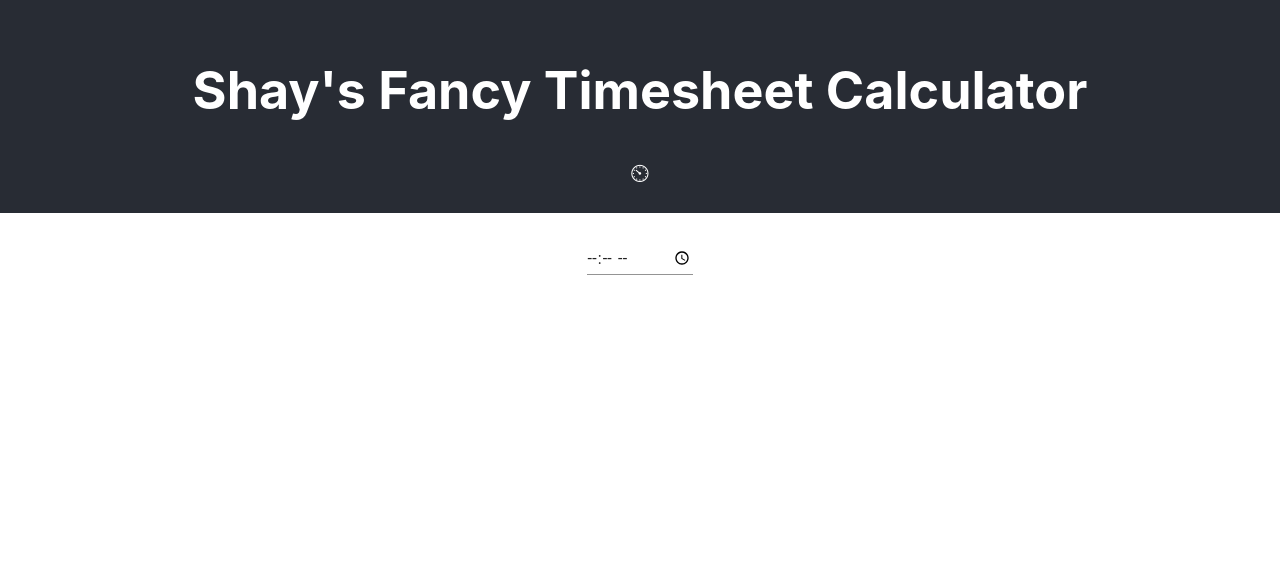
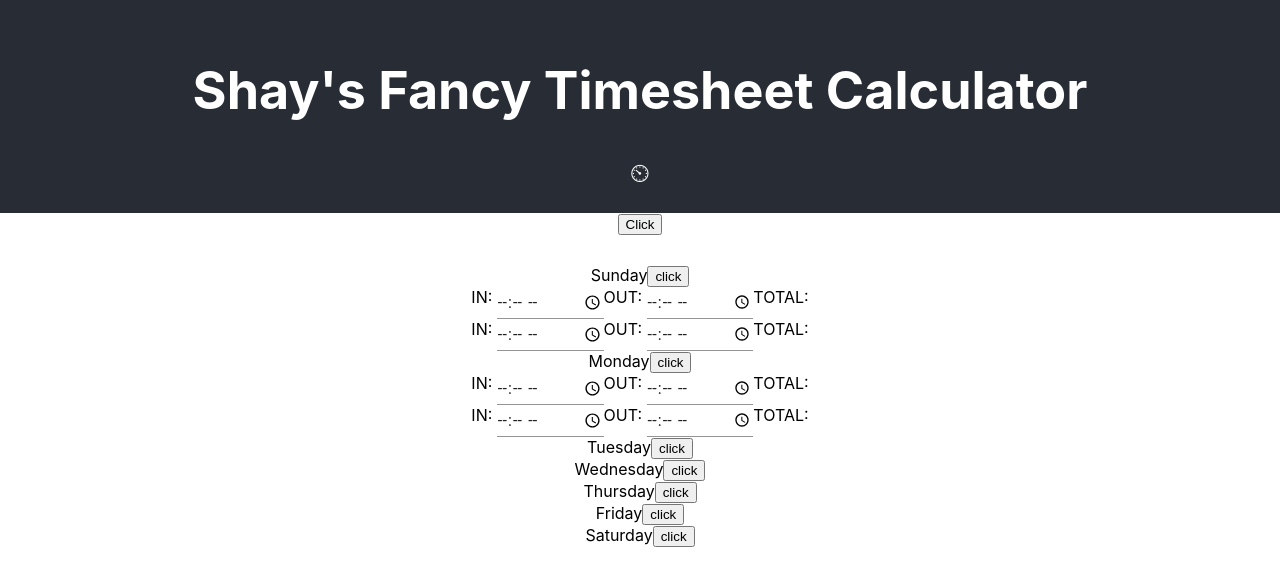
Before and after one commit to Myst1024/shay_timesheet_calculator, a React (Create React App) app: page / in a window 1280 px wide. Shown: the top 586 px of the page. Built offline with nearby package versions, Linux system fonts and the light colour scheme.

Commit message:
initial commit

```diff
--- a/package.json
+++ b/package.json
@@ -6,6 +6,7 @@
     "@material-ui/core": "^4.0.0-beta.1",
     "react": "^16.8.6",
     "react-dom": "^16.8.6",
+    "react-redux": "^7.0.3",
     "react-scripts": "3.0.1"
   },
   "scripts": {
--- a/src/App.js
+++ b/src/App.js
@@ -1,19 +1,96 @@
 import React from 'react';
+import Day from './components/Day.js';
 import './App.css';
-import TimeInput from './components/TimeInput.js'
 
-function App() {
+class App extends React.Component {
+  constructor(props) {
+    super(props)
+    this.state = {
+      days: [
+        {
+          name: 'Sunday',
+          punches: [
+            {
+              key: 1558210311111,
+              in: 1558210304027,
+              out: 1558210307027
+            },
+            {
+              key: 1558210322222,
+              in: 1558210309000,
+              out: 1558210312000
+            },
+          ]
+        },
+        {
+          name: 'Monday',
+          punches: [
+            {
+              key: 1558210311121,
+              in: 1558210304027,
+              out: 1558210307027
+            },
+            {
+              key: 1558210322232,
+              in: 1558210309000,
+              out: 1558210312000
+            },
+          ]
+        },
+        {
+          name: 'Tuesday',
+          punches: []
+        },
+        {
+          name: 'Wednesday',
+          punches: []
+        },
+        {
+          name: 'Thursday',
+          punches: []
+        },
+        {
+          name: 'Friday',
+          punches: []
+        },
+        {
+          name: 'Saturday',
+          punches: []
+        },
+
+      ]
+    }
+  }
+
+  updatePunch = (day, key, type, time) => () => {
+    debugger;
+    let dayToUpdate = this.state.days.find(element => {
+      return element.name === day
+    })
+    console.log(dayToUpdate);
+    let newState = {...this.state.newState}
+
+    this.setState({newState})
+  }
+
+  render() {
+    const days = this.state.days.map((day) =>
+      <Day key={day.name} name={day.name} punches={day.punches} updatePunch={this.updatePunch.bind(this)}/>
+    )
+
     return (
       <div className="App">
         <header className="App-header">
           <h1>Shay's Fancy Timesheet Calculator</h1>
           <span>⏲</span>
         </header>
+        <button onClick={this.updatePunch('Monday')}>Click</button>
         <div className="calculator">
-        <TimeInput />
+          {days}
         </div>
       </div>
-  );
+    )
+  };
 }
 
 export default App;
--- /dev/null
+++ b/src/components/Day.js
@@ -0,0 +1,20 @@
+import React from 'react';
+import Punch from './Punch.js';
+
+
+
+function Day(props) {
+    console.log(props);
+    return(
+        <div className="dayContainer">
+            {props.name}
+            <button onClick={(e) => props.updatePunch}>click</button>
+            {props.punches.map((punch) =>
+                <Punch key={punch.key} punchKey={punch.key} day={props.name} updatePunch={props.updatePunch}/>
+            )}
+
+        </div>
+    )
+}
+
+export default Day
--- /dev/null
+++ b/src/components/Punch.js
@@ -0,0 +1,25 @@
+import React from 'react';
+import TextField from '@material-ui/core/TextField';
+
+function Punch(props) {
+    console.log(props);
+    props.updatePunch()
+    return (
+        <div>
+
+            IN: <TextField
+                type="time"
+                inputProps={{punch:"in"}}
+                onChange={(e) => props.updatePunch(props.day, props.punchKey, 'in', e.target.value)}
+            />
+            OUT: <TextField
+                type="time"
+                inputProps={{punch:"out"}}
+                onChange={(e) => props.updatePunch(props.day, props.punchKey, 'out', e.target.value)}
+            />
+            TOTAL:
+        </div>
+    );
+}
+
+export default Punch
--- a/src/components/TimeInput.js
+++ /dev/null
@@ -1,12 +0,0 @@
-import React from 'react';
-import TextField from '@material-ui/core/TextField';
-
-function TimeInput() {
-    return (
-        <div>
-            <TextField type="time"></TextField>
-        </div>
-    );
-}
-
-export default TimeInput
```
Also changed, not shown: 1 other file (tests, documents, lock files or other folders). Lines whose indentation alone changed are shown as unchanged.
